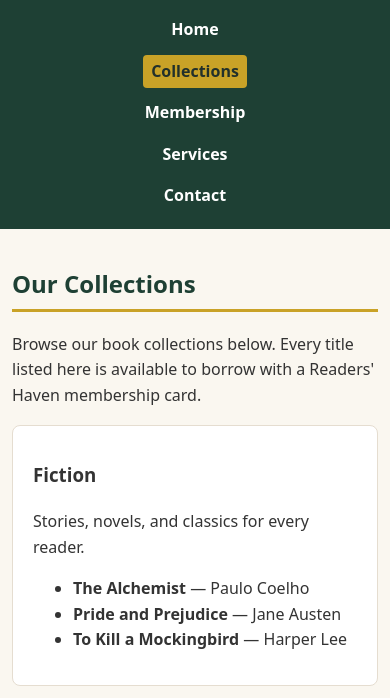
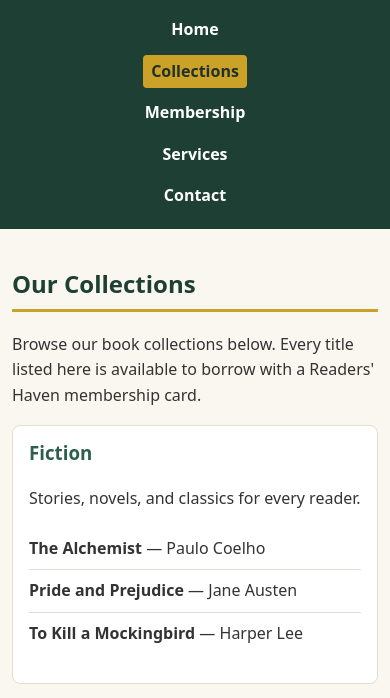
Before and after one commit to anasyousaf-dev/readers-haven-library, a website: page src/collections.html in a window 390 px wide. Shown: the part 95-793 px from the top of the page. Drawn offline with Linux system fonts and the light colour scheme.

Commit message:
style: add collections page styles with media query

```diff
--- a/styles/style.css
+++ b/styles/style.css
@@ -192,3 +192,31 @@ main h2 {
     padding: 1rem;
   }
 }
+
+/* ===== COLLECTIONS PAGE STYLES (feature/collections-page) ===== */
+
+.category h3 {
+  color: var(--primary);
+  margin-top: 0;
+}
+
+.book-list {
+  list-style: none;
+  padding-left: 0;
+}
+
+.book-list li {
+  padding: 0.5rem 0;
+  border-top: 1px solid var(--border);
+}
+
+.book-list li:first-child {
+  border-top: none;
+}
+
+/* Collections page responsiveness: tighter card padding on narrow screens. */
+@media (max-width: 600px) {
+  .category {
+    padding: 0.75rem 1rem;
+  }
+}
```
